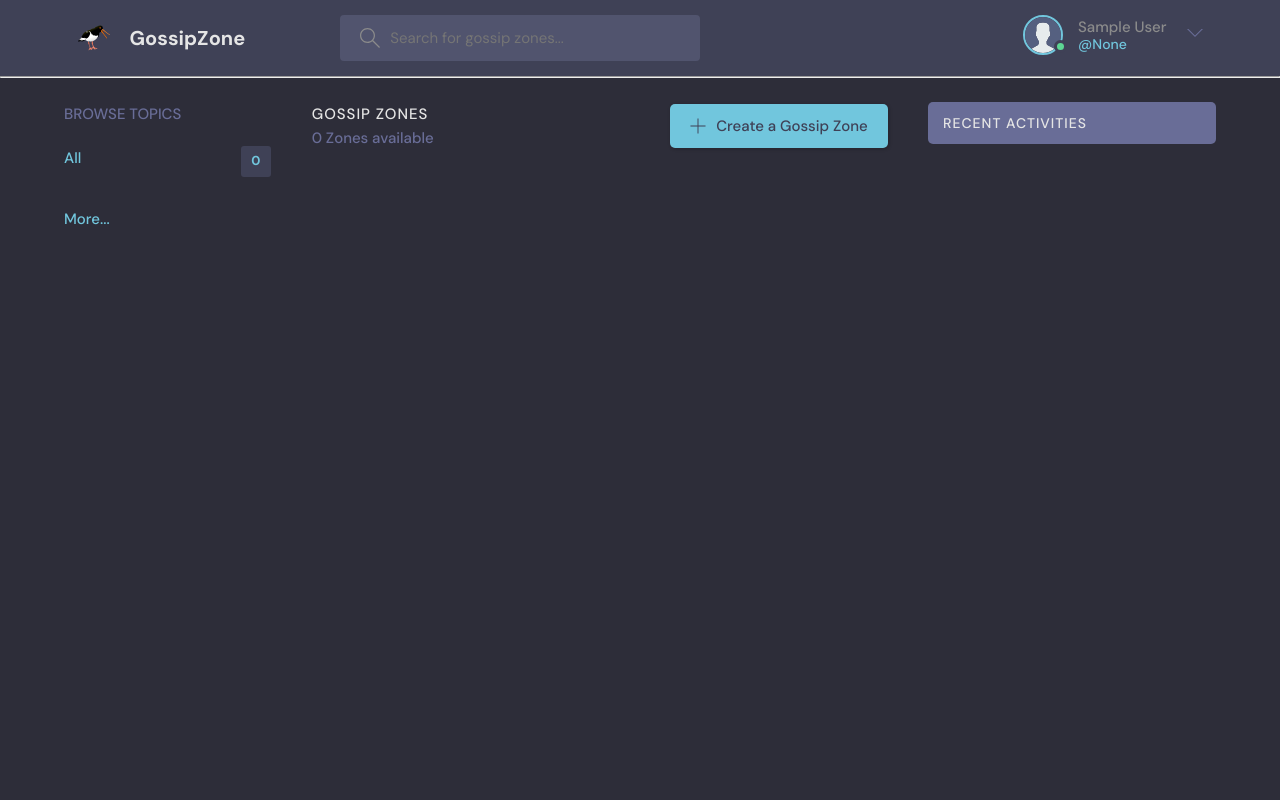
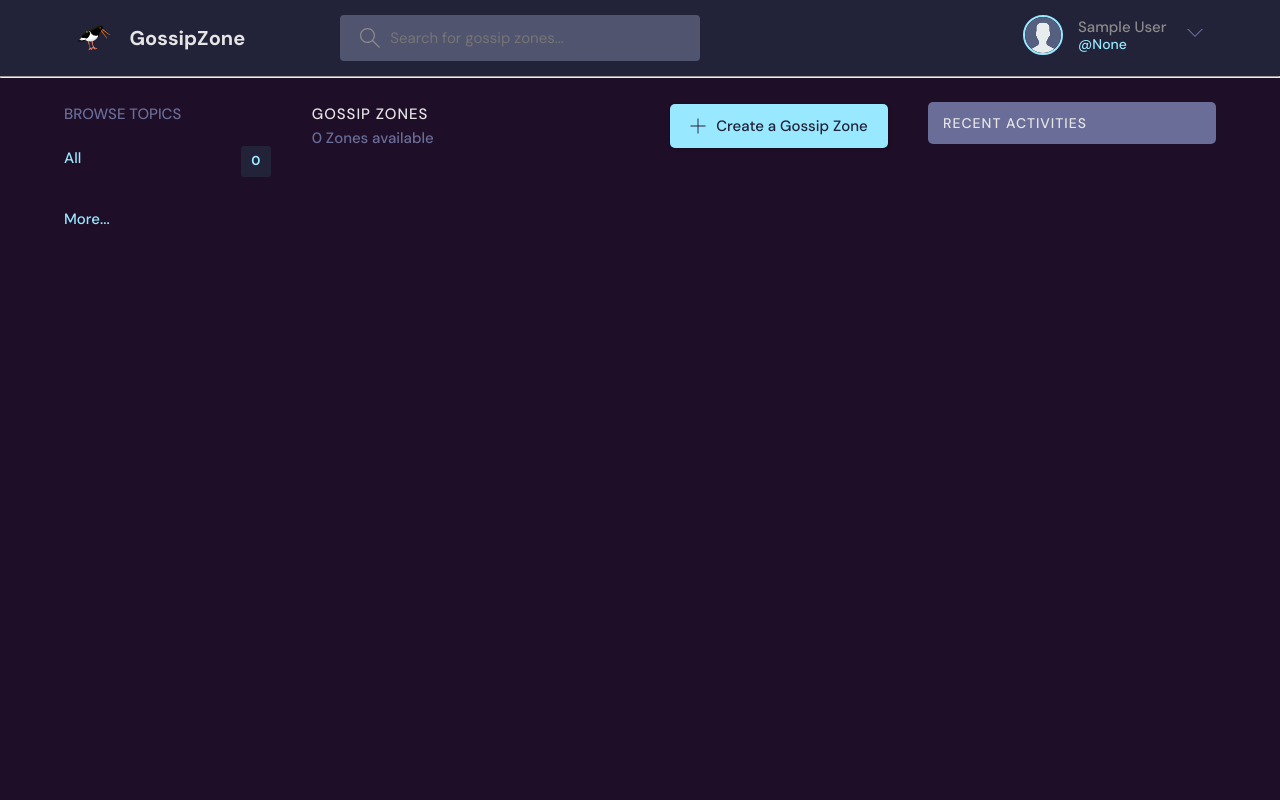
Before and after one commit to muratcanakcay/Django-App, a Django app: page / in a window 1280 px wide. Run offline with Django 4.2, Linux system fonts and the light colour scheme; the visitor is signed in with stand-in values (Sample User, id 1); data that the repository does not hold is empty.

Commit message:
more styling

```diff
--- a/gossipzone/static/js/script.js
+++ b/gossipzone/static/js/script.js
@@ -1,48 +1,4 @@
-// // Actions:
-
-// const closeButton = `<svg version="1.1" xmlns="http://www.w3.org/2000/svg" width="32" height="32" viewBox="0 0 32 32">
-// <title>remove</title>
-// <path d="M27.314 6.019l-1.333-1.333-9.98 9.981-9.981-9.981-1.333 1.333 9.981 9.981-9.981 9.98 1.333 1.333 9.981-9.98 9.98 9.98 1.333-1.333-9.98-9.98 9.98-9.981z"></path>
-// </svg>
-// `;
-// const menuButton = `<svg version="1.1" xmlns="http://www.w3.org/2000/svg" width="32" height="32" viewBox="0 0 32 32">
-// <title>ellipsis-horizontal</title>
-// <path d="M16 7.843c-2.156 0-3.908-1.753-3.908-3.908s1.753-3.908 3.908-3.908c2.156 0 3.908 1.753 3.908 3.908s-1.753 3.908-3.908 3.908zM16 1.98c-1.077 0-1.954 0.877-1.954 1.954s0.877 1.954 1.954 1.954c1.077 0 1.954-0.877 1.954-1.954s-0.877-1.954-1.954-1.954z"></path>
-// <path d="M16 19.908c-2.156 0-3.908-1.753-3.908-3.908s1.753-3.908 3.908-3.908c2.156 0 3.908 1.753 3.908 3.908s-1.753 3.908-3.908 3.908zM16 14.046c-1.077 0-1.954 0.877-1.954 1.954s0.877 1.954 1.954 1.954c1.077 0 1.954-0.877 1.954-1.954s-0.877-1.954-1.954-1.954z"></path>
-// <path d="M16 31.974c-2.156 0-3.908-1.753-3.908-3.908s1.753-3.908 3.908-3.908c2.156 0 3.908 1.753 3.908 3.908s-1.753 3.908-3.908 3.908zM16 26.111c-1.077 0-1.954 0.877-1.954 1.954s0.877 1.954 1.954 1.954c1.077 0 1.954-0.877 1.954-1.954s-0.877-1.954-1.954-1.954z"></path>
-// </svg>
-// `;
-
-// const actionButtons = document.querySelectorAll('.action-button');
-
-// if (actionButtons) {
-//   actionButtons.forEach(button => {
-//     button.addEventListener('click', () => {
-//       const buttonId = button.dataset.id;
-//       let popup = document.querySelector(`.popup-${buttonId}`);
-//       console.log(popup);
-//       if (popup) {
-//         button.innerHTML = menuButton;
-//         return popup.remove();
-//       }
-
-//       const deleteUrl = button.dataset.deleteUrl;
-//       const editUrl = button.dataset.editUrl;
-//       button.innerHTML = closeButton;
-
-//       popup = document.createElement('div');
-//       popup.classList.add('popup');
-//       popup.classList.add(`popup-${buttonId}`);
-//       popup.innerHTML = `<a href="${editUrl}">Edit</a>
-//       <form action="${deleteUrl}" method="delete">
-//         <button type="submit">Delete</button>
-//       </form>`;
-//       button.insertAdjacentElement('afterend', popup);
-//     });
-//   });
-// }
-
-// Menu
+// Dropdown
 
 const dropdownMenu = document.querySelector(".dropdown-menu");
 const dropdownButton = document.querySelector(".dropdown-button");
@@ -65,5 +21,5 @@ if (photoInput)
   };
 
 // Scroll to Bottom
-const conversationThread = document.querySelector(".room__box");
+const conversationThread = document.querySelector(".zone__box");
 if (conversationThread) conversationThread.scrollTop = conversationThread.scrollHeight;
--- a/gossipzone/static/styles/style.css
+++ b/gossipzone/static/styles/style.css
@@ -1,6 +1,6 @@
 @import url("https://fonts.googleapis.com/css2?family=DM+Sans:wght@400;500;700&display=swap");
 
-:root {
+/* :root {
   --color-main: #71c6dd;
   --color-main-light: #e1f6fb;
   --color-dark: #3f4156;
@@ -12,7 +12,21 @@
   --color-bg: #2d2d39;
   --color-success: #5dd693;
   --color-error: #fc4b0b;
-}
+} */
+
+:root {
+    --color-main: #98e9ff; /*Name handle create zone bg*/
+    --color-main-light: #e1f6fb; /* svg bg */
+    --color-dark: #222238; /*!! navbar, zone, topic box on main bg*/
+    --color-dark-medium: #51546e; /*search bar, topic box*/
+    --color-dark-light: #696d97; /*browse topics font, header box, topic box in zone */
+    --color-light: #e5e5e5;
+    --color-gray: #8b8b8b;
+    --color-light-gray: #b2bdbd;
+    --color-bg: #1e0e27;
+    --color-success: #3ac717;
+    --color-error: #da4712;
+  }
 
 /*========== base styles ==========*/
 
@@ -145,30 +159,9 @@ a {
   object-position: center;
 }
 
-.avatar::after {
-  content: "";
-  display: block;
-  position: absolute;
-  background-color: var(--color-gray);
-  z-index: 111;
-  border-radius: 50%;
-  border: 0.3rem solid var(--color-dark);
-}
-
-.avatar.active::after {
-  background-color: var(--color-success);
-}
-
 .avatar.avatar--small img {
   width: 2.8rem;
   height: 2.8rem;
-}
-
-.avatar.avatar--small:after {
-  width: 0.7rem;
-  height: 0.7rem;
-  bottom: 0px;
-  right: -6px;
 }
 
 .avatar.avatar--medium img {
@@ -177,25 +170,11 @@ a {
   border-radius: 50%;
 }
 
-.avatar.avatar--medium:after {
-  width: 0.7rem;
-  height: 0.7rem;
-  bottom: 0px;
-  right: -6px;
-}
-
 .avatar.avatar--large img {
   display: block;
   width: 8rem;
   height: 8rem;
   border-radius: 50%;
-}
-
-.avatar.avatar--large:after {
-  width: 1rem;
-  height: 1rem;
-  bottom: 2px;
-  right: 3.5px;
 }
 
 .scroll::-webkit-scrollbar {
--- a/gossipzone/templates/navbar.html
+++ b/gossipzone/templates/navbar.html
@@ -24,7 +24,7 @@
         {% if request.user.is_authenticated %}
         <div class="header__user">
           <a href="{% url 'user-profile' request.user.id %}">
-            <div class="avatar avatar--medium active">
+            <div class="avatar avatar--medium">
               <img src="{{ request.user.avatar.url }}" />
             </div>
             <p>{{request.user.name}} <span>@{{request.user.handle}}</span></p>
```
Also changed, not shown: gossipzone/base/templates/base/profile.html (+3 -5 lines).
